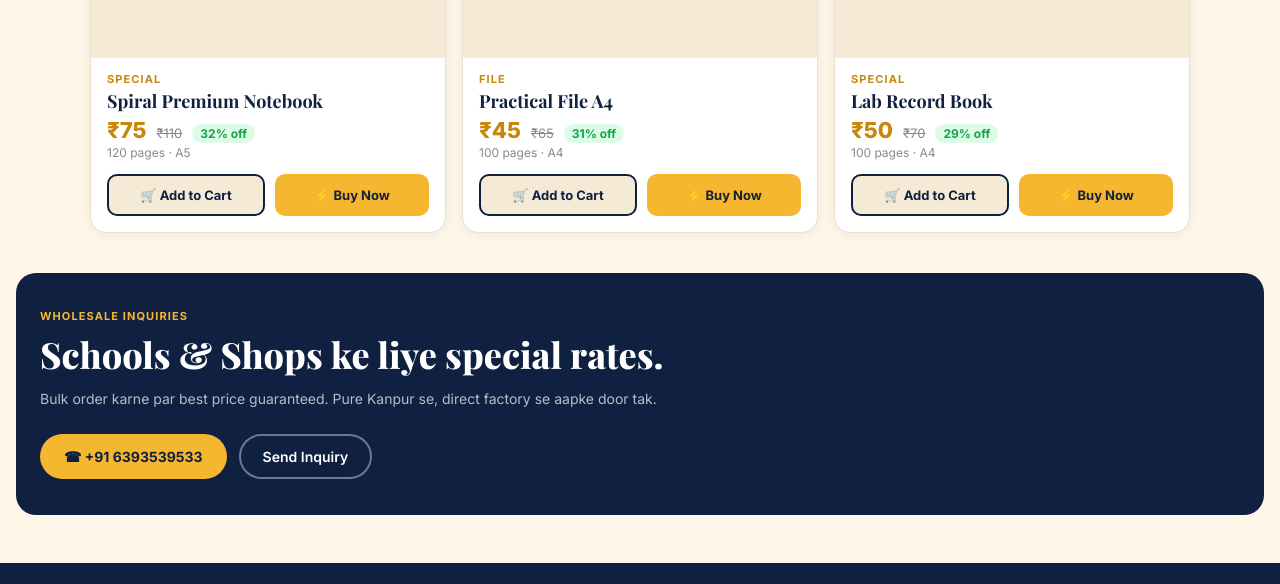
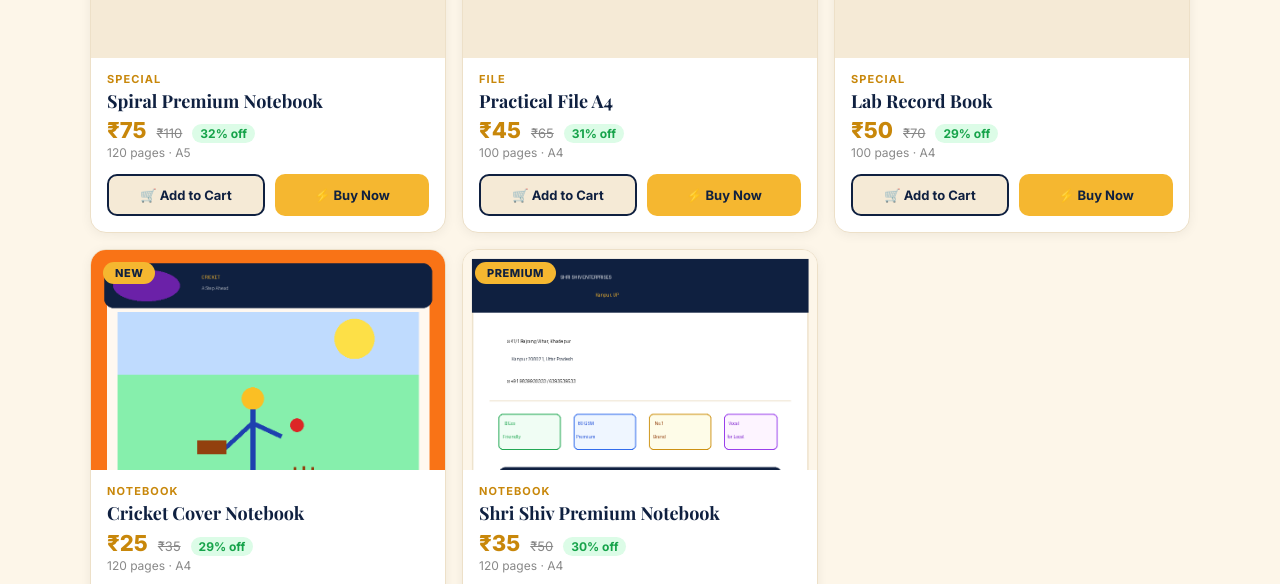
Before and after one commit to shrishivnterprises/shrishiventerprises, a plain HTML site: page index.html in a window 1280 px wide. Shown: the part 2319-2903 px from the top of the page. Drawn offline with nearby package versions, Linux system fonts and the light colour scheme; a web font is replaced by a local one.

Commit message:
Add: Cricket + Back cover notebook products

```diff
--- a/index.html
+++ b/index.html
@@ -555,6 +555,12 @@ const PRODUCTS = [
   {id:12,cat:'special',e:'🔬',name:'Lab Record Book',cat_label:'SPECIAL',price:50,mrp:70,pages:'100 pages',size:'A4',badge:'HOT',reviews:73,
    variants:['100 Pages','150 Pages'],
    features:['Left Plain + Right Lined Pages','A4 Size — Science Students','Hard Cover','Ideal for Experiments','80 GSM Paper']},
+  {id:13,cat:'notebook',imgs:['/imgs/nb-cricket-front.png'],name:'Cricket Cover Notebook',cat_label:'NOTEBOOK',price:25,mrp:35,pages:'120 pages',size:'A4',badge:'NEW',reviews:42,
+   variants:['120 Pages','172 Pages','200 Pages'],
+   features:['80 GSM Premium Paper','Vibrant Cricket Cover Design','Single Line Ruled Pages','A4 Size — Perfect for School','No.1 Brand — Superior Quality']},
+  {id:14,cat:'notebook',imgs:['/imgs/nb-back-cover.png'],name:'Shri Shiv Premium Notebook',cat_label:'NOTEBOOK',price:35,mrp:50,pages:'120 pages',size:'A4',badge:'PREMIUM',reviews:38,
+   variants:['120 Pages','172 Pages'],
+   features:['80 GSM Premium Paper','Eco Friendly Certified','80 GSM Premium Paper Quality','Vocal for Local — Made in Kanpur','No.1 Brand Superior Quality']},
 ];
 
 let cart = [];
```
